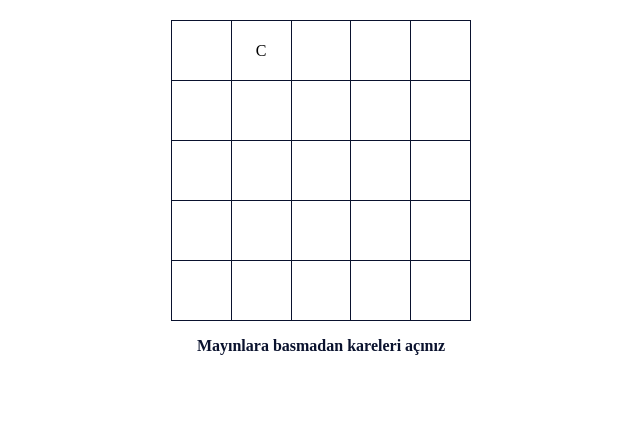
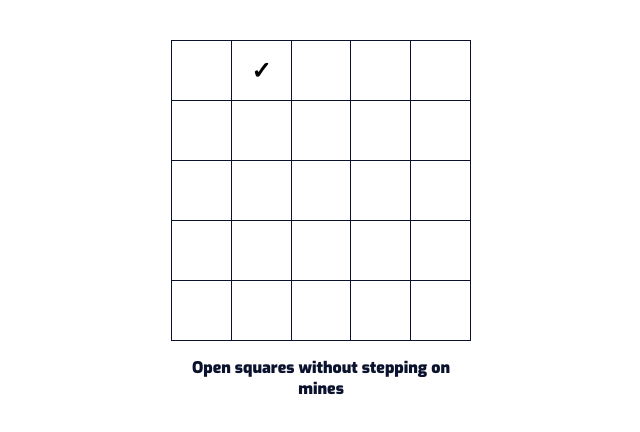
Before and after one commit to mustafaberat/MayinTarlasi-Game-by-Vue, a Vue app: page / in a window 1280 px wide. Both pictures are taken after a click on the element 580 px from the left and 50 px from the top of the page. Shown: the top 432 px of the page, without its empty margins (319-959 px from the left). Built offline with nearby package versions, Linux system fonts and the light colour scheme.

Commit message:
skeleton of language selection

```diff
--- a/public/index.html
+++ b/public/index.html
@@ -5,7 +5,7 @@
     <meta http-equiv="X-UA-Compatible" content="IE=edge" />
     <meta name="viewport" content="width=device-width,initial-scale=1.0" />
     <link rel="icon" href="<%= BASE_URL %>sudoku.png" />
-    <title>Mayın Tarlasını Hatırla</title>
+    <title>Minesweeper</title>
   </head>
   <body>
     <div id="app"></div>
--- a/src/components/MayinTarlasi.vue
+++ b/src/components/MayinTarlasi.vue
@@ -2,14 +2,16 @@
   <div class="container">
     <!-- TABLE -->
     <table cellspacing="0">
-      <tr v-for="(row, rindex) in board" :key="row.id">
+      <tr v-for="(row, rindex) in board" :key="rindex.id">
         <td
           @click="checkMine(rindex, cindex)"
           v-for="(column, cindex) in board"
           :key="column.id"
         >
           <transition name="fade">
-            <span v-if="show" :key="step">{{ board[rindex][cindex] }}</span>
+            <span v-if="show" :key="board[rindex][cindex].time">{{
+              board[rindex][cindex]
+            }}</span>
           </transition>
         </td>
       </tr>
@@ -17,12 +19,17 @@
 
     <!-- OTHERS -->
     <section>
-      <p v-if="!gameOver">Mayınlara basmadan kareleri açınız</p>
-      <p v-if="gameOver">Tekrar başla</p>
+      <p v-if="!gameOver && language === 'tr'">Mayınlara basmadan kareleri açınız</p>
+      <p v-else-if="!gameOver && language === 'eng'">Open squares without stepping on mines</p>
+      <p v-if="gameOver && language === 'eng'">Restart</p>
+      <p v-else-if="gameOver && language === 'tr'">Tekrar Başla</p>
       <div class="buttons" v-if="gameOver">
-        <button @click="restart('easy')">Kolay</button>
-        <button @click="restart('normal')">Normal</button>
-        <button @click="restart('hard')">Zor</button>
+        <button v-if="language === 'tr'" @click="restart('easy')">Kolay</button>
+        <button v-else-if="language === 'eng'" @click="restart('easy')">Easy</button>
+        <button v-if="language === 'tr'" @click="restart('normal')">Normal</button>
+        <button v-else-if="language === 'eng'" @click="restart('normal')">Normal</button>
+        <button v-if="language === 'tr'" @click="restart('hard')">Zor</button>
+        <button v-else-if="language === 'eng'" @click="restart('hard')">Hard</button>
       </div>
     </section>
   </div>
@@ -36,7 +43,7 @@ export default {
       show: true,
       gameOver: false,
       diff: "hard",
-      step: 0,
+      language: "eng",
       clickable: false,
       minedBoard: [
         ["", "", "", "", ""],
@@ -102,15 +109,14 @@ export default {
     checkMine(x, y) {
       try {
         if (this.clickable && !this.gameOver) {
-          if (this.minedBoard[x][y] === "X") {
+          if (this.minedBoard[x][y] === "x") {
             this.showMinedBoard();
             this.gameOver = true;
             this.clickable = false;
-            this.step += 1;
           } else if (this.minedBoard[x][y] === "") {
-            this.board[x][y] = "C";
-            this.minedBoard[x][y] = "C";
-            this.step += 1;
+            this.board[x][y] = "✓";
+            this.minedBoard[x][y] = "✓";
+            this.$forceUpdate();
           }
         }
       } catch (error) {
@@ -122,18 +128,18 @@ export default {
       if (!this.gameOver) {
         let numberOfRandomMine;
         if (this.diff === "hard") {
-          numberOfRandomMine = this.board.length * 3;
+          numberOfRandomMine = this.board.length * 3; //if 25 => 15
         } else if (this.diff === "normal") {
-          numberOfRandomMine = this.board.length * 2;
+          numberOfRandomMine = this.board.length * 2; //if 25 => 10
         } else if (this.diff === "easy") {
-          numberOfRandomMine = this.board.length;
+          numberOfRandomMine = this.board.length; //if 25 => 5
         }
         while (numberOfRandomMine > 0) {
           let randNoX = Math.round(Math.random() * (this.board.length - 1));
           let randNoY = Math.round(Math.random() * (this.board.length - 1));
           if (this.board[randNoX][randNoY] === "") {
-            this.board[randNoX][randNoY] = "X";
-            this.minedBoard[randNoX][randNoY] = "X";
+            this.board[randNoX][randNoY] = "x";
+            this.minedBoard[randNoX][randNoY] = "x";
             numberOfRandomMine -= 1;
           }
         }
--- a/src/styles/main.scss
+++ b/src/styles/main.scss
@@ -1,3 +1,5 @@
+@import url("https://fonts.googleapis.com/css2?family=Exo:wght@900&display=swap");
+
 $maxWidth: 1200px;
 $tableHeight: 300px;
 $tableWidth: 300px;
@@ -9,12 +11,13 @@ $squarePx: 60px; //TableWidth/Column or row number
   margin-left: auto;
   margin-right: auto;
   max-width: $maxWidth;
-  margin-top: 20px;
+  margin-top: 40px;
   display: flex;
   flex-direction: column;
   align-items: center;
   text-align: center;
   justify-content: center;
+  font-family: "Exo", sans-serif;
 
   table {
     height: $tableHeight;
@@ -37,6 +40,8 @@ $squarePx: 60px; //TableWidth/Column or row number
     & td {
       border: $border;
       cursor: pointer;
+      font-size: x-large;
+      font-weight: bold;
     }
   }
   section {
```
